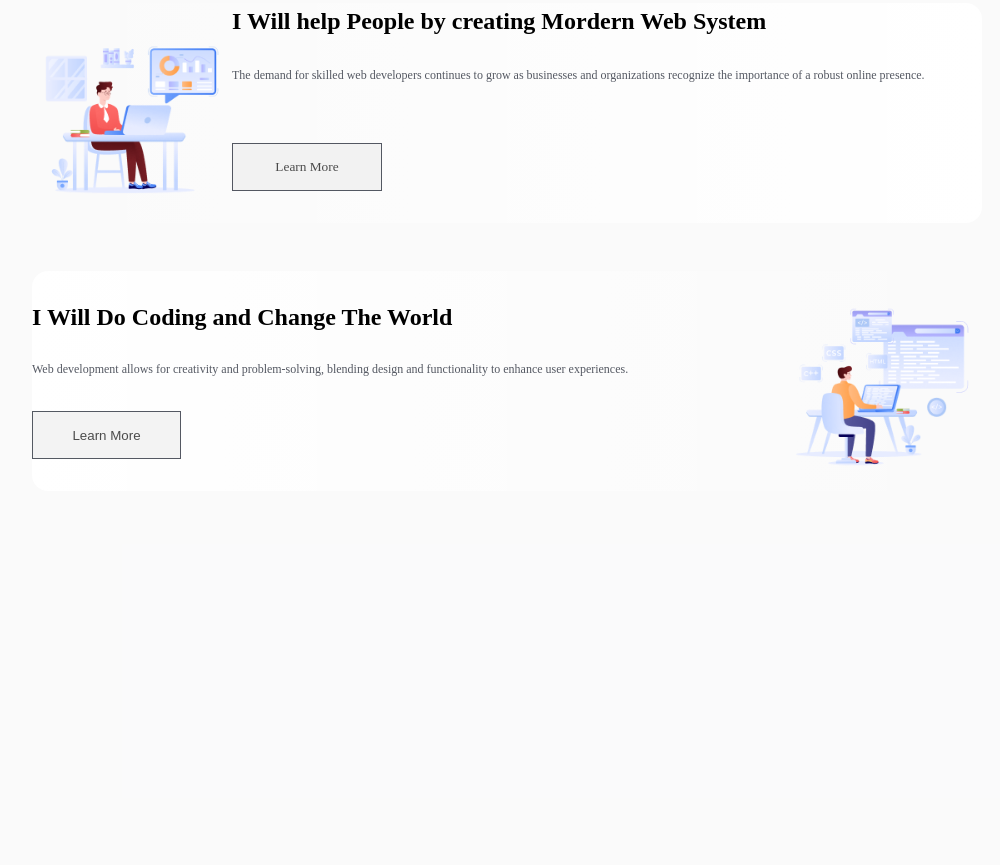
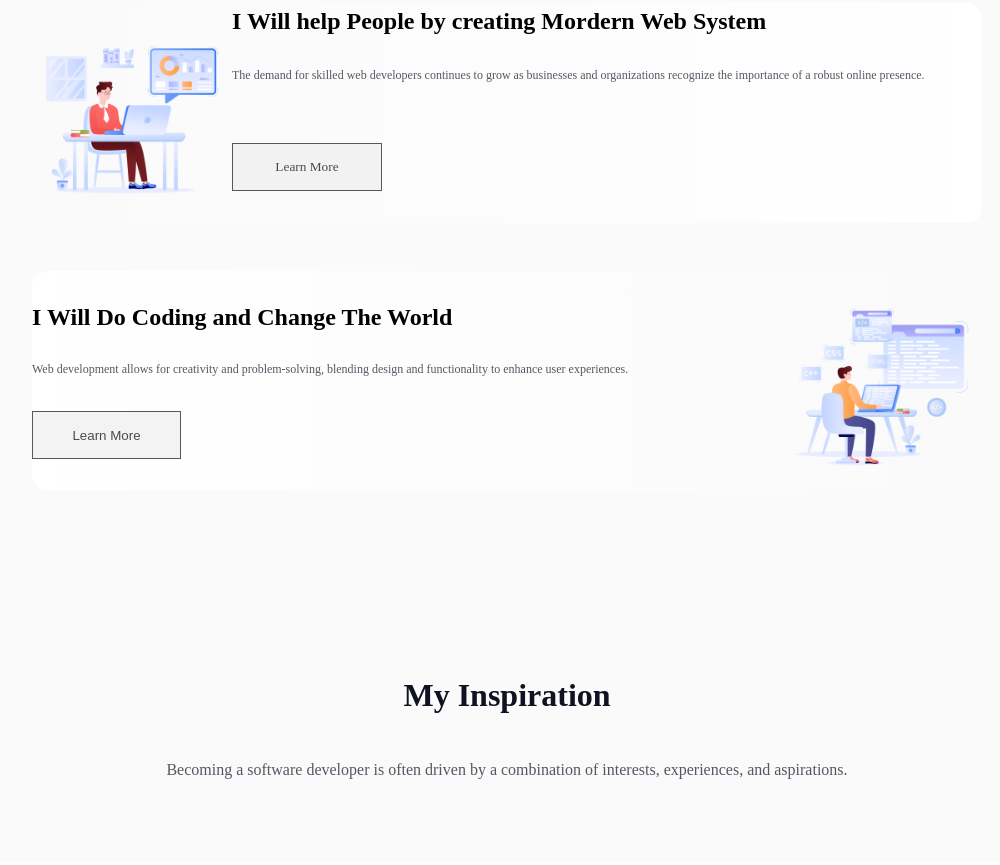
Before and after one commit to Khalid9080/UI-Projects, a plain HTML site: page index.html in a window 1280 px wide. Shown: the part 1235-2100 px from the top of the page, without its empty margins (133-1133 px from the left). Drawn offline with Linux system fonts and the light colour scheme; a web font is replaced by a local one.

Commit message:
third commit

```diff
--- a/Styles/style.css
+++ b/Styles/style.css
@@ -74,7 +74,7 @@ background: rgba(13, 19, 33, 0.02);
 #section-2 .big-div {
     position: static;
     width: 950px;
-    height: 1235px;
+    height: 950px;
 
 }
 
@@ -308,3 +308,68 @@ flex-grow: 0;
 margin: 32px 0px;
 
 }
+
+#section-3 {/* Frame 15 */
+    display: flex;
+    flex-direction: row;
+    justify-content: center;
+    align-items: center;
+    padding: 80px 97px 80px 97px;
+    border-radius: 16px;
+    background: rgba(13, 19, 33, 0.02);
+}
+
+#section-3 .video-div-one{
+position: static;
+width: 852px;
+height: 115px;
+/* Auto layout */
+display: flex;
+flex-direction: column;
+justify-content: center;
+align-items: center;
+padding: 0px;
+
+}
+
+#section-3 .video-div-one h1{
+    color: rgb(13, 19, 33);
+font-family: Azeret Mono;
+font-size: 32px;
+font-weight: 800;
+line-height: 37px;
+letter-spacing: 0%;
+text-align: center;
+    }
+
+    #section-3 .video-div-one p{
+     color: rgb(13, 19, 33);
+    font-family: Azeret Mono;
+    font-size: 16px;
+    font-weight: 400;
+    line-height: 26px;
+    letter-spacing: 0%;
+    text-align: center;
+     opacity: 0.7;
+
+        }
+
+#section-3 .video-div-two{
+position: static;
+width: 1140px;
+height: 614px;
+/* Auto layout */
+display: flex;
+flex-direction: column;
+justify-content: flex-start;
+align-items: flex-start;
+padding: 32px;
+
+/* Inside Auto Layout */
+flex: none;
+order: 1;
+align-self: stretch;
+flex-grow: 0;
+margin: 48px 0px;
+
+        }
--- a/index.html
+++ b/index.html
@@ -89,5 +89,17 @@
 
     </section>
 
+
+
+
+    <section id="section-3">
+        <div class="video-div-one">
+            <h1>My Inspiration</h1>
+            <p>Becoming a software developer is often driven by a combination of interests, experiences, and aspirations. </p>
+        </div>
+
+        <div></div>
+
+    </section>
 </body>
 </html>
```
